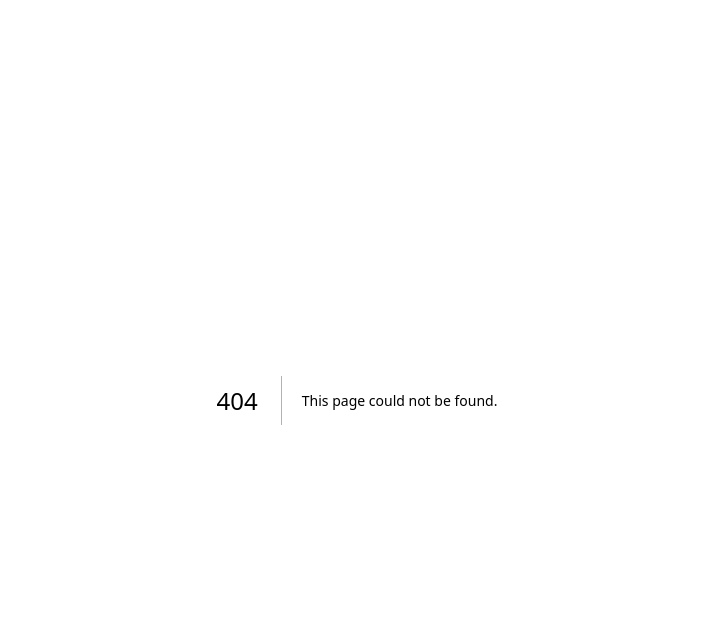
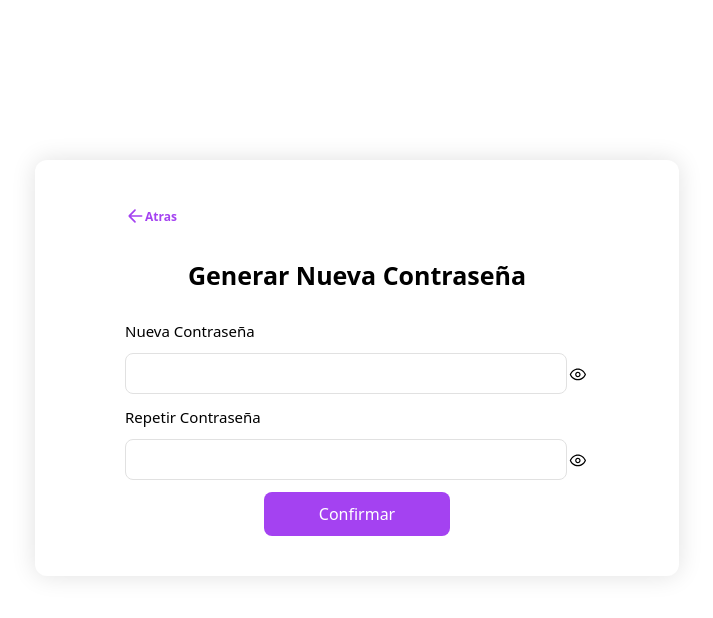
Before and after one commit to LucasGlave/MiTurnoWeb, a Next.js app: page /new-password/1 in a window 1280 px wide. Before the commit this address had no page. Shown: the top 618 px of the page, without its empty margins (283-996 px from the left). Built offline with nearby package versions, Linux system fonts and the light colour scheme.

Commit message:
add overwrite-password

```diff
--- a/src/app/page.jsx
+++ b/src/app/page.jsx
@@ -18,6 +18,7 @@ export default function Home() {
       .then((res) => res.data)
       .then((user) => {
         if (user) setUser(user);
+        console.log(user);
       });
   }, []);
 
--- a/src/components/newPassword/NewPassword.js
+++ b/src/components/newPassword/NewPassword.js
@@ -1,8 +1,56 @@
-import React from "react";
+"use client";
+import React, { useState } from "react";
 import styles from "../../app/general.module.scss";
 import Link from "next/link";
+import { userServiceNewPassword } from "../../services/user.service";
+import { useParams, useRouter } from "next/navigation";
+import Image from "next/image";
+import EyeOpen from "../../../public/visibility_FILL0_wght400_GRAD0_opsz24.svg";
+import EyeClose from "../../../public/visibility_off_FILL0_wght400_GRAD0_opsz24.svg";
 
 const NewPassword = () => {
+  const { token } = useParams();
+  const [inputValue, setInputValue] = useState("");
+  const navigate = useRouter();
+  const [eye, setEye] = useState("password");
+  const [formData, setFormData] = useState({
+    password: "",
+    repPassword: "",
+  });
+  const handleEye = () => {
+    if (eye === "password") setEye("text");
+    else setEye("password");
+  };
+  const [error, setError] = useState(null);
+  const handleInputChange = (e) => {
+    const { name, value } = e.target;
+    setFormData((prevState) => {
+      if (name === "password") setInputValue(e.target.value);
+      return { ...prevState, [name]: value };
+    });
+  };
+  const onSubmit = (e) => {
+    e.preventDefault();
+    setError(null);
+
+    if (!formData.password || !formData.repPassword) {
+      setError("Por favor, complete todos los campos.");
+      return;
+    }
+    if (formData.password !== formData.repPassword) {
+      setError("Las contraseñas no coinciden.");
+      return;
+    }
+    if (!/^(?=.*[A-Z])(?=.*[0-9])(?=.*[a-z]).{8,}$/.test(formData.password)) {
+      setError("La contraseña debe cumplir los requisitos.");
+      return;
+    }
+    let temp = formData.password;
+    userServiceNewPassword(temp, token).then(() => {
+      console.log("???--->", formData);
+      navigate.push("/login");
+    });
+  };
   return (
     <div className={styles.container}>
       <div className={styles.card}>
@@ -41,7 +89,7 @@ const NewPassword = () => {
           </Link>
         </div>
         <h1>Generar Nueva Contraseña</h1>
-        <form>
+        <form onSubmit={onSubmit}>
           <div className={styles.group}>
             <h2>Nueva Contraseña</h2>
             <div
@@ -53,9 +101,9 @@ const NewPassword = () => {
               }}
             >
               <input
-                // value={userData.password}
+                value={formData.password}
                 name="password"
-                // onChange={handleInputChange}
+                onChange={handleInputChange}
                 type="password"
                 style={{ width: "100%" }}
                 className={styles.innerInput}
@@ -87,9 +135,9 @@ const NewPassword = () => {
               }}
             >
               <input
-                // value={userData.password}
-                name="password"
-                // onChange={handleInputChange}
+                value={formData.repPassword}
+                name="repPassword"
+                onChange={handleInputChange}
                 type="password"
                 style={{ width: "100%" }}
                 className={styles.innerInput}
--- a/src/services/user.service.js
+++ b/src/services/user.service.js
@@ -1,4 +1,6 @@
+"use client";
 import axios from "axios";
+import { useParams } from "next/navigation";
 
 export const userServiceRegister = (formData) => {
   return axios
@@ -34,3 +36,25 @@ export const userServiceForgotPassword = (email) => {
       throw error;
     });
 };
+
+// export const userServiceGetToken = () => {
+//   const {token} = useParams()
+//   return axios
+//   .get(`http://localhost:5001/api/users/token-restore-password/${token}`, )
+
+// }
+
+export const userServiceNewPassword = (password, token) => {
+  return axios
+    .post(
+      `http://localhost:5001/api/users/overwrite-password/${token}`,
+      {
+        password,
+      },
+      {},
+      { withCredentials: true }
+    )
+    .catch((error) => {
+      console.error("Error al Iniciar Sesion: ", error);
+    });
+};
```
Also changed, not shown: src/components/forgotPassword/ForgotPassword.js (+4 -7 lines), src/app/new-password/[token]/page.jsx (renamed from src/app/new-password/page.jsx).
